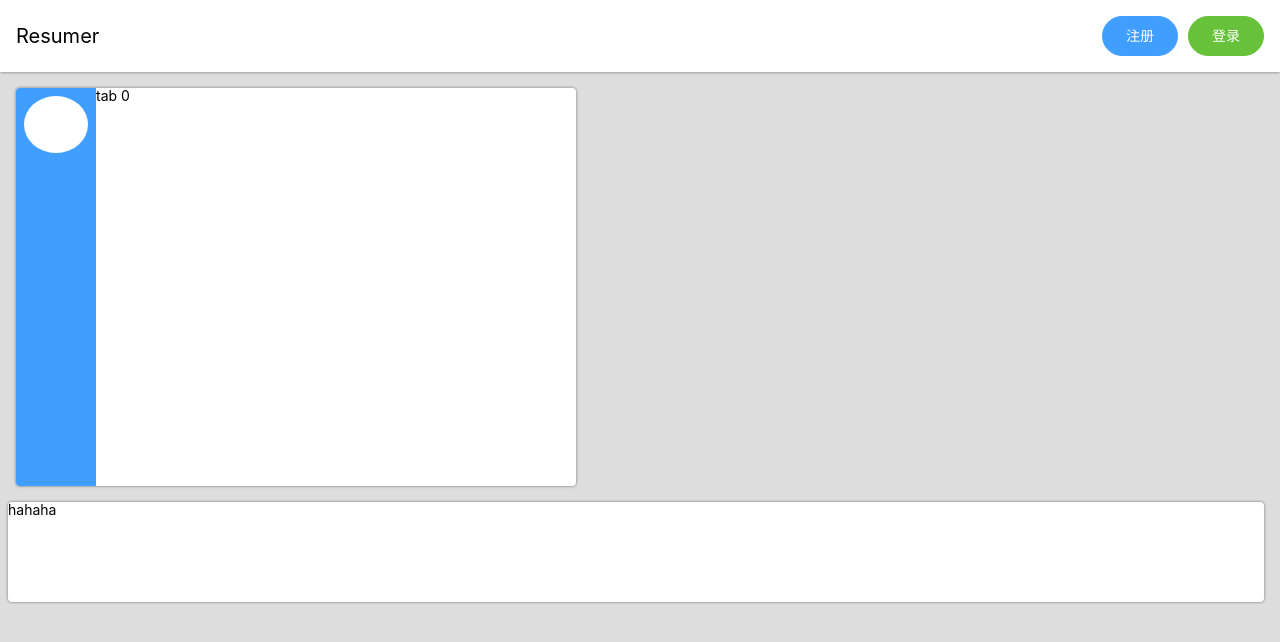
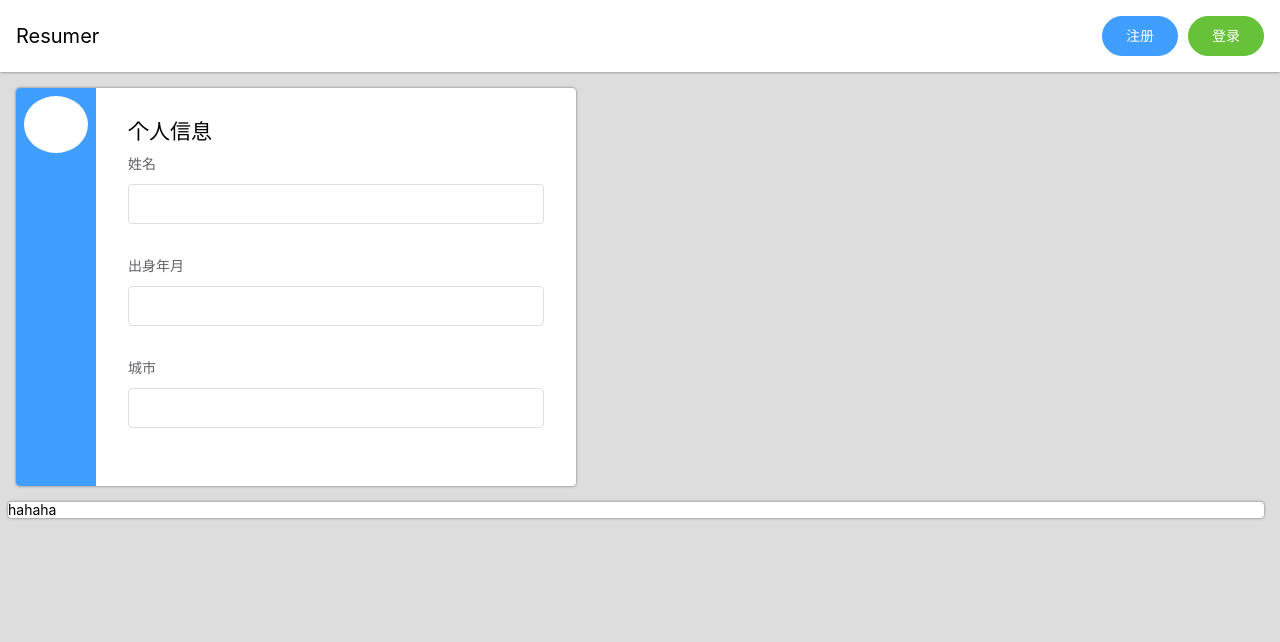
Before and after one commit to lclscofield/Vue-study, a Vue app: page / in a window 1280 px wide. Shown: the top 642 px of the page. Built offline with nearby package versions, Linux system fonts and the light colour scheme.

Commit message:
个人信息和工作经历部分

```diff
--- a/src/assets/reset.scss
+++ b/src/assets/reset.scss
@@ -23,3 +23,12 @@ body {
   font-family: -apple-system, "Helvetica Neue", Helvetica, "Nimbus Sans L", Arial, "Liberation Sans", "PingFang SC", "Hiragino Sans GB", "Source Han Sans CN", "Source Han Sans SC", "Microsoft YaHei", "Wenquanyi Micro Hei", "WenQuanYi Zen Hei", "ST Heiti", SimHei, "WenQuanYi Zen Hei Sharp", sans-serif;
   font-size: 14px;
 }
+
+h1,
+h2,
+h3,
+h4,
+h5,
+h6 {
+  font-weight: normal;
+}
--- a/src/components/Editor.vue
+++ b/src/components/Editor.vue
@@ -10,8 +10,46 @@
       </ol>
     </nav>
     <ol class="panes">
-      <li v-for="i in [0,1,2,3,4,5]" :key="i" :class="{active: currentTab === i}">
-        tab {{i}}
+      <li :class="{active: currentTab === 0}">
+        <h2>个人信息</h2>
+        <el-form>
+          <el-form-item label="姓名">
+            <el-input v-model="profile.name"></el-input>
+          </el-form-item>
+          <el-form-item label="出身年月">
+            <el-input v-model="profile.birth"></el-input>
+          </el-form-item>
+          <el-form-item label="城市">
+            <el-input v-model="profile.city"></el-input>
+          </el-form-item>
+        </el-form>
+      </li>
+      <li :class="{active: currentTab === 1}">
+        <h2>工作经历</h2>
+        <div class="work">
+          <el-form v-for="(work, index) in workHistory" :key="index">
+            <el-form-item label="公司">
+              <el-input v-model="work.company"></el-input>
+            </el-form-item>
+            <el-form-item label="工作内容">
+              <el-input type="textarea" :rows="5" v-model="work.content"></el-input>
+            </el-form-item>
+            <i class="el-icon-circle-close-outline" @click="removeWorkHistory(index)"></i>
+          </el-form>
+          <el-button type="primary" icon="el-icon-circle-plus-outline" round @click="addWorkHistory"></el-button>
+        </div>
+      </li>
+      <li :class="{active: currentTab === 2}">
+        <h2>学习经历</h2>
+      </li>
+      <li :class="{active: currentTab === 3}">
+        <h2>项目经历</h2>
+      </li>
+      <li :class="{active: currentTab === 4}">
+        <h2>获奖情况</h2>
+      </li>
+      <li :class="{active: currentTab === 5}">
+        <h2>联系方式</h2>
       </li>
     </ol>
   </div>
@@ -29,7 +67,21 @@ export default {
         'browse',
         'jiangbei01',
         '3-copy'
-      ]
+      ],
+      profile: {
+        name: '',
+        birth: '',
+        city: ''
+      },
+      workHistory: [{ company: '', content: '' }]
+    }
+  },
+  methods: {
+    addWorkHistory() {
+      this.workHistory.push([{ company: '', content: '' }])
+    },
+    removeWorkHistory(index) {
+      this.workHistory.splice(index, 1)
     }
   }
 }
@@ -62,11 +114,32 @@ export default {
       }
     }
   }
-  > .panes > li {
-    display: none;
-    &.active {
-      display: block;
-      transition: display 0.5s;
+  > .panes {
+    flex: 1;
+    > li {
+      display: none;
+      padding: 32px;
+      height: 100%;
+      width: 100%;
+      overflow: auto;
+      &.active {
+        display: block;
+        transition: display 0.5s;
+      }
+    }
+    .work {
+      .el-form {
+        position: relative;
+        .el-icon-circle-close-outline {
+          position: absolute;
+          top: 12px;
+          right: 0;
+          cursor: pointer;
+        }
+      }
+      .el-button {
+        margin: 5px;
+      }
     }
   }
 }
--- a/src/components/Preview.vue
+++ b/src/components/Preview.vue
@@ -6,6 +6,5 @@
 
 <style>
 #preview {
-  min-height: 100px;
 }
 </style>
```
Also changed, not shown: src/App.vue (+4 -4 lines).
